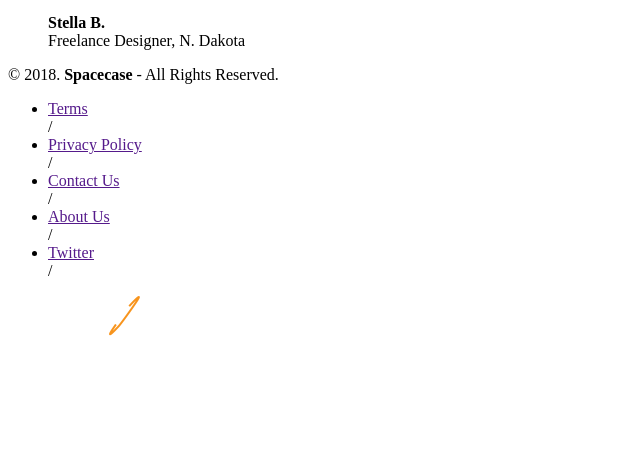
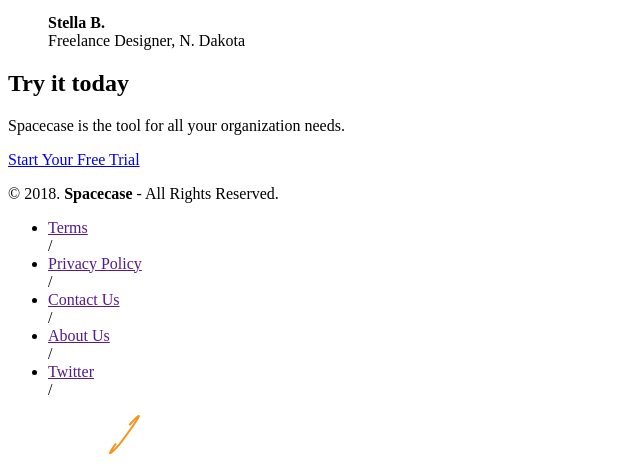
Before and after one commit to stajeldin/spacecase, a plain HTML site: page index.html in a window 1280 px wide. Shown: the part 3362-3829 px from the top of the page, without its empty margins (0-640 px from the left). Before the commit the page ends 3710 px from the top, so only its background shows below. Drawn offline with Linux system fonts and the light colour scheme.

Commit message:
Homepage HTML completed

```diff
--- a/index.html
+++ b/index.html
@@ -132,6 +132,12 @@
           </ul>
         </section>
     </main>
+    <!--Call To Action-->
+    <section class"try now">
+      <h1>Try it today</h1>
+      <p> Spacecase is the tool for all your organization needs. </p>
+      <a href="signup.html" class"btn">Start Your Free Trial</a>
+
 
     <!--Footer-->
     <footer>
```
